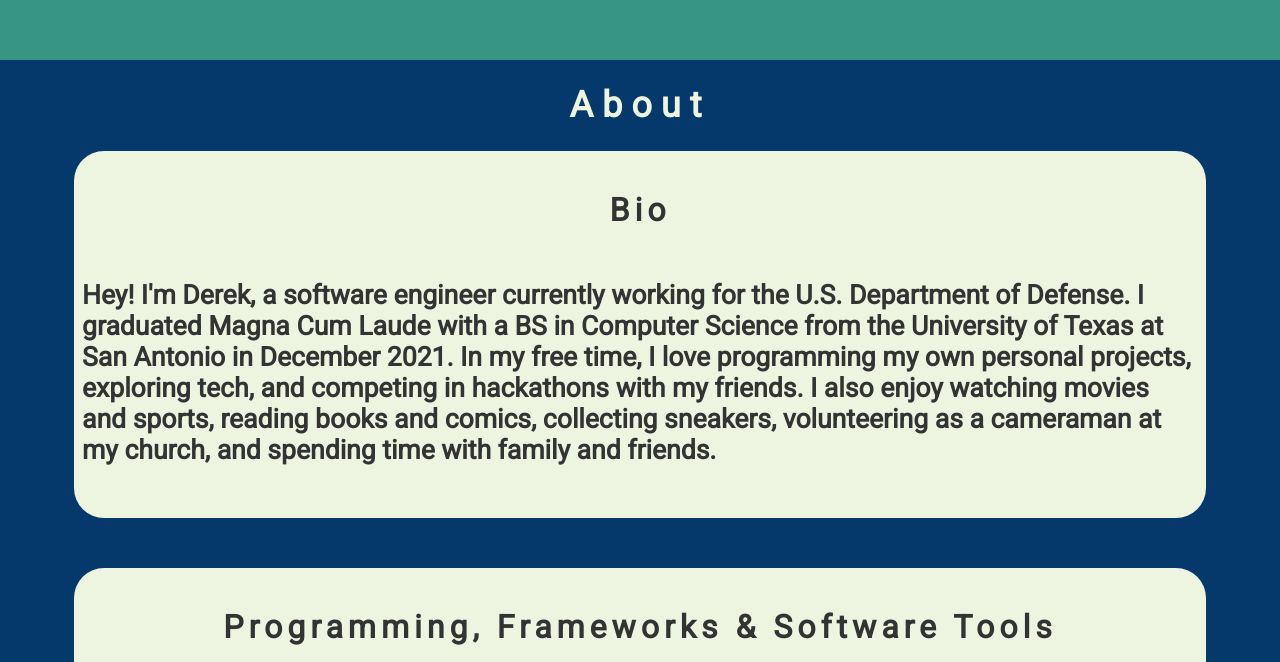
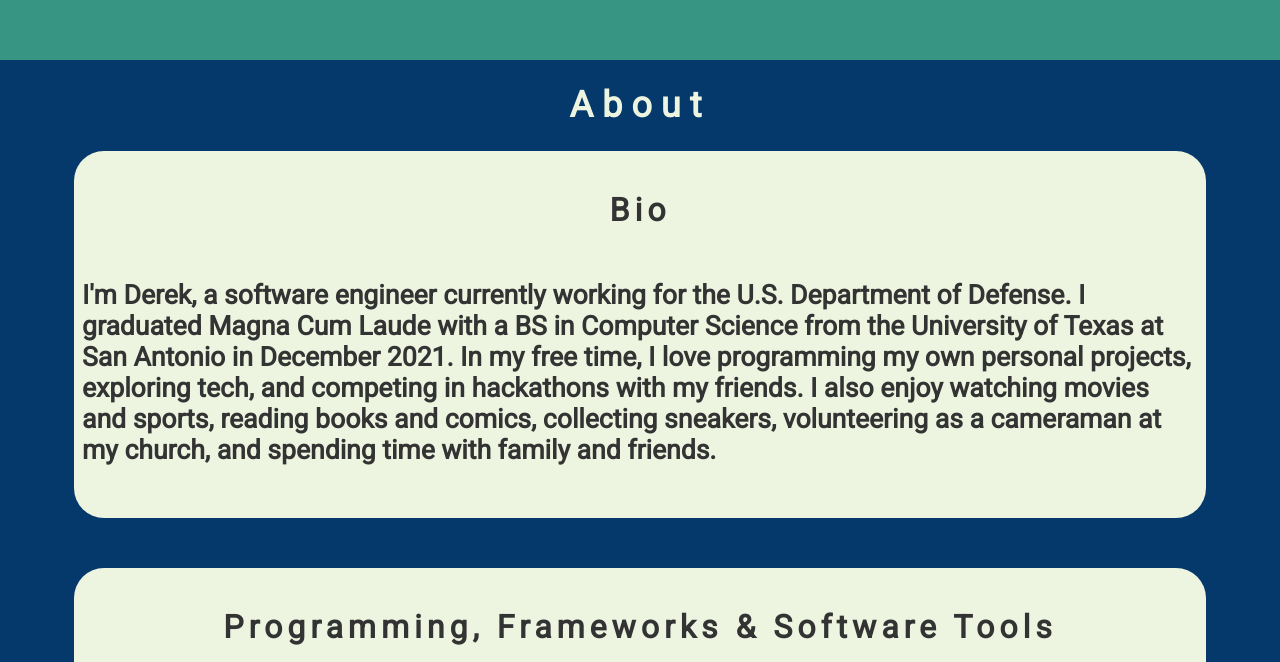
Before and after one commit to dtcii424/personal-site, a React (Create React App) app: page / in a window 1280 px wide. Shown: the part 597-1259 px from the top of the page. Built offline with nearby package versions, Linux system fonts and the light colour scheme; some icons are missing.

Commit message:
change wording in About section

```diff
--- a/src/components/About/About.jsx
+++ b/src/components/About/About.jsx
@@ -14,7 +14,7 @@
                 <div className="a-card1">
                     <h3 style={{fontSize: "32px"}}>Bio</h3>
                     <h5>
-                        Hey! I'm Derek, a software engineer currently working for the U.S. Department
+                        I'm Derek, a software engineer currently working for the U.S. Department
                         of Defense. I graduated Magna Cum Laude with a BS in Computer Science from the University
                         of Texas at San Antonio in December 2021. In my free time, I love programming my own personal
                         projects, exploring tech, and competing in hackathons with my friends. I also enjoy watching
```
